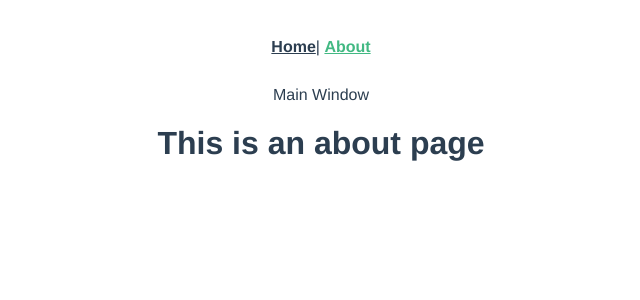
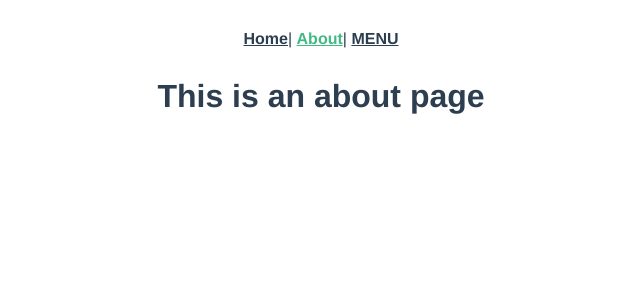
Before and after one commit to ysk0951/ele-ts-app, a Vue app: page /about in a window 1280 px wide. Shown: the top 300 px of the page, without its empty margins (319-959 px from the left). Built offline with nearby package versions, Linux system fonts and the light colour scheme.

Commit message:
Vuetify add

```diff
--- a/public/main-window.html
+++ b/public/main-window.html
@@ -4,12 +4,15 @@
   <meta charset="utf-8">
   <meta http-equiv="X-UA-Compatible" content="IE=edge">
   <meta name="viewport" content="width=device-width,initial-scale=1.0">
+  <link href="https://fonts.googleapis.com/css?family=Roboto:100,300,400,500,700,900" rel="stylesheet">
+  <link href="https://cdn.jsdelivr.net/npm/@mdi/font@4.x/css/materialdesignicons.min.css" rel="stylesheet">
   <link rel="icon" href="<%= BASE_URL %>favicon.ico">
   <title>vue-hello-world</title>
 </head>
 <body>
   <noscript>
-      <strong>We're sorry but vue-hello-world doesn't work properly without JavaScript enabled. Please enable it to continue.</strong>
+    <strong>We're sorry but vue-hello-world doesn't work properly without JavaScript enabled. Please enable it to
+      continue.</strong>
   </noscript>
   <div id="app"></div>
   <!-- built files will be auto injected -->
--- a/public/sub-window.html
+++ b/public/sub-window.html
@@ -4,12 +4,15 @@
   <meta charset="utf-8">
   <meta http-equiv="X-UA-Compatible" content="IE=edge">
   <meta name="viewport" content="width=device-width,initial-scale=1.0">
+  <link href="https://fonts.googleapis.com/css?family=Roboto:100,300,400,500,700,900" rel="stylesheet">
+  <link href="https://cdn.jsdelivr.net/npm/@mdi/font@4.x/css/materialdesignicons.min.css" rel="stylesheet">
   <link rel="icon" href="<%= BASE_URL %>favicon.ico">
-    <title>sub window</title>
+  <title>vue-hello-world</title>
 </head>
 <body>
   <noscript>
-      <strong>We're sorry but vue-hello-world doesn't work properly without JavaScript enabled. Please enable it to continue.</strong>
+    <strong>We're sorry but vue-hello-world doesn't work properly without JavaScript enabled. Please enable it to
+      continue.</strong>
   </noscript>
   <div id="app"></div>
   <!-- built files will be auto injected -->
--- /dev/null
+++ b/src/plugin/vuetify.js
@@ -0,0 +1,7 @@
+import Vue from 'vue'
+import Vuetify from 'vuetify/lib'
+
+Vue.use(Vuetify)
+const opts = {}
+
+export default new Vuetify(opts)
--- /dev/null
+++ b/src/views/Menu.vue
@@ -0,0 +1,21 @@
+<template>
+    <v-app>
+        <v-content>
+            <v-container>Hello world</v-container>
+        </v-content>
+    </v-app>
+</template>
+<script lang="ts">
+import { Component, Vue } from 'vue-property-decorator';
+// import HelloWorld from '@/components/HelloWorld.vue'; // @ is an alias to /src
+// @Component({
+//     components: {
+//         HelloWorld,
+//     },
+// })
+export default class Menu extends Vue {
+    public mounted() {
+        // this is component lifecycle event
+    }
+}
+</script>
--- a/src/windows/MainWindow/App.vue
+++ b/src/windows/MainWindow/App.vue
@@ -2,14 +2,12 @@
     <div id="app">
         <div id="nav">
             <router-link to="/">Home</router-link>|
-            <router-link to="/about">About</router-link>
+            <router-link to="/about">About</router-link>|
+            <router-link to="/menu">MENU</router-link>
         </div>
-        <div>Main Window</div>
         <router-view/>
     </div>
 </template>
-
-
 
 <style lang="scss">
 #app {
--- a/src/windows/MainWindow/main.ts
+++ b/src/windows/MainWindow/main.ts
@@ -1,10 +1,12 @@
 import Vue from 'vue';
 import App from './App.vue';
 import router from './router';
+import vuetify from '@/plugin/vuetify';
 
 Vue.config.productionTip = false;
 
 new Vue({
+    vuetify,
     router,
     render: (h) => h(App),
 }).$mount('#app');
--- a/src/windows/MainWindow/router.ts
+++ b/src/windows/MainWindow/router.ts
@@ -1,6 +1,7 @@
 import Vue from 'vue';
 import Router from 'vue-router';
 import Home from '../../views/Home.vue';
+import Menu from '../../views/Menu.vue';
 
 Vue.use(Router);
 
@@ -8,6 +9,7 @@ const router = new Router({
     mode: 'history',
     base: process.env.BASE_URL,
     routes: [
+        //default
         {
             path: '/',
             name: 'home',
@@ -25,6 +27,13 @@ const router = new Router({
             // which is lazy-loaded when the route is visited.
             component: () => import(/* webpackChunkName: "about" */ '../../views/About.vue'),
         },
+        {
+            path : '/menu',
+            name : 'menu',
+            component : Menu,
+        }
+        //New
+
     ],
 });
 
--- a/tsconfig.mainproc.json
+++ b/tsconfig.mainproc.json
@@ -14,7 +14,7 @@
         "sourceMap": true,
 
         "noEmitOnError": true,
-        "noImplicitAny": true,
+        "noImplicitAny": false,
         "suppressImplicitAnyIndexErrors": true,
         "noImplicitReturns": true,
         "noImplicitThis": true,
@@ -24,7 +24,7 @@
         // "noFallthroughCasesInSwitch": true,
 
         "baseUrl": ".",
-        "types": ["node", "electron"],
+        "types": ["node", "electron","vuetify"],
         "paths": {
         },
         "lib": [
--- a/webpack.mainproc.config.js
+++ b/webpack.mainproc.config.js
@@ -1,4 +1,4 @@
-var path    = require('path');
+var path = require('path');
 var webpack = require('webpack');
 
 
@@ -47,7 +47,31 @@ module.exports = function (env) {
                     }
                 },
                 exclude: /node_modules[\/\\].*$/
-            }]
+            },
+            {
+                test: /\.s(c|a)ss$/,
+                use: [
+                    'vue-style-loader',
+                    'css-loader',
+                    {
+                        loader: 'sass-loader',
+                        // Requires sass-loader@^7.0.0
+                        options: {
+                            implementation: require('sass'),
+                            fiber: require('fibers'),
+                            indentedSyntax: true // optional
+                        },
+                        // Requires sass-loader@^8.0.0
+                        options: {
+                            implementation: require('sass'),
+                            sassOptions: {
+                                fiber: require('fibers'),
+                                indentedSyntax: true // optional
+                            },
+                        },
+                    },
+                ],
+            },],
         },
         plugins: [],
         resolve: {
@@ -56,4 +80,5 @@ module.exports = function (env) {
         devtool: 'source-map'
     },
 
-]}
+    ]
+}
```
Also changed, not shown: package.json (+9 -5 lines), tsconfig.json (+4 -3 lines), 1 other file (tests, documents, lock files or other folders). Lines whose indentation alone changed are shown as unchanged.
